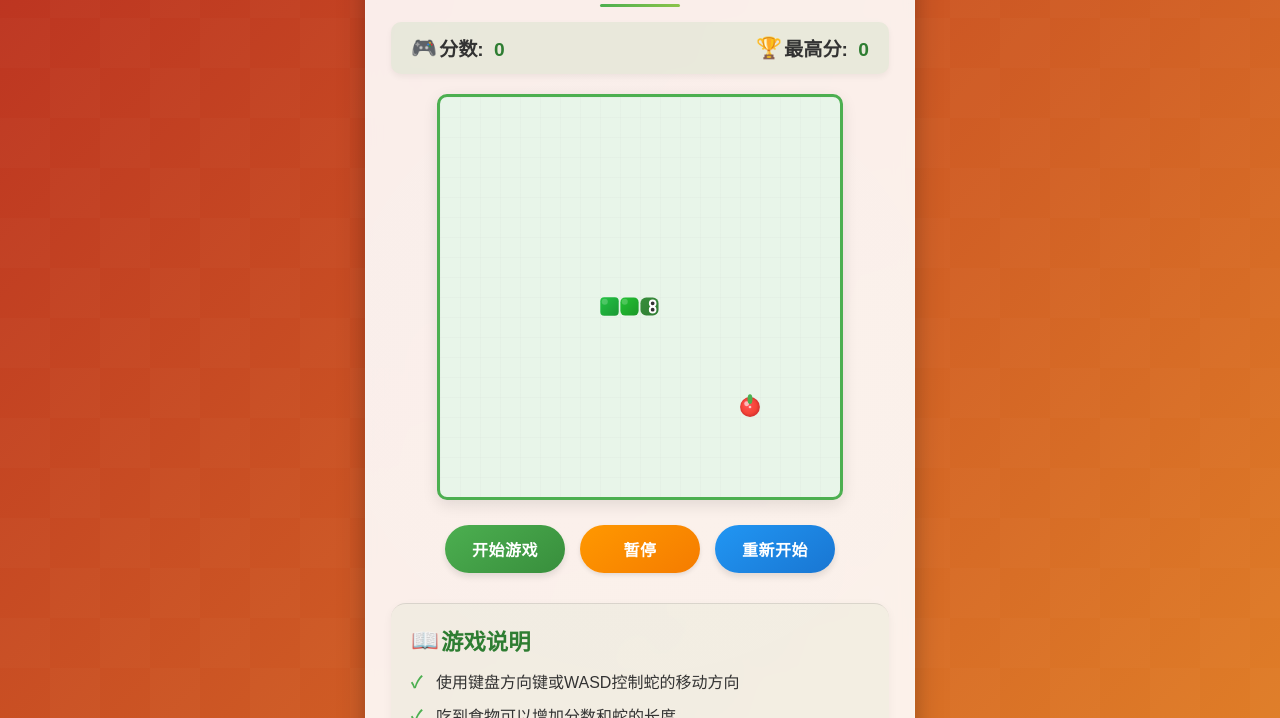
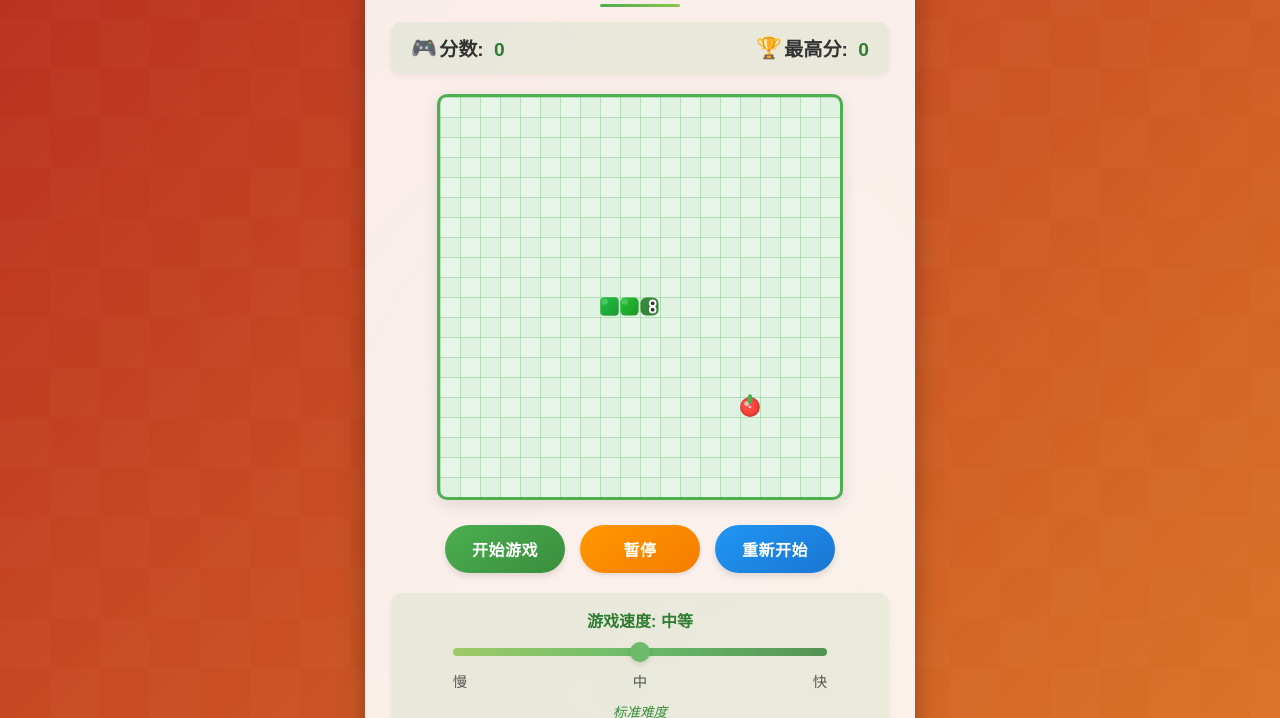
Before and after one commit to Echoho0902/SnakeGame, a plain HTML site: page index.html in a window 1280 px wide. Shown: the part 82-800 px from the top of the page. Drawn offline with Linux system fonts and the light colour scheme.

Commit message:
feat(game): add speed control slider with visual feedback
Implement adjustable game speed with three levels (slow, medium, fast) through a slider control. Includes visual feedback animations and updated background styling. The speed change takes immediate effect during gameplay.

```diff
--- a/index.html
+++ b/index.html
@@ -19,6 +19,16 @@
             <button id="pauseBtn">暂停</button>
             <button id="restartBtn">重新开始</button>
         </div>
+        <div class="speed-control">
+            <label for="speedSlider">游戏速度: <span id="speedValue">中等</span></label>
+            <input type="range" id="speedSlider" min="1" max="3" value="2" step="1">
+            <div class="speed-labels">
+                <span>慢</span>
+                <span>中</span>
+                <span>快</span>
+            </div>
+            <div class="speed-description">标准难度</div>
+        </div>
         <div class="instructions">
             <h2>游戏说明</h2>
             <p>使用键盘方向键或WASD控制蛇的移动方向</p>
--- a/script.js
+++ b/script.js
@@ -9,10 +9,19 @@ document.addEventListener('DOMContentLoaded', () => {
     const restartBtn = document.getElementById('restartBtn');
     const scoreElement = document.getElementById('score');
     const highScoreElement = document.getElementById('highScore');
+    const speedSlider = document.getElementById('speedSlider');
+    const speedValue = document.getElementById('speedValue');
 
     // 游戏配置
     const gridSize = 20; // 网格大小
-    const gameSpeed = 150; // 游戏速度（毫秒）
+    let gameSpeed = 150; // 游戏速度（毫秒），默认中等速度
+
+    // 速度配置
+    const speedSettings = {
+        1: { speed: 200, text: '慢速', description: '适合初学者' },
+        2: { speed: 150, text: '中等', description: '标准难度' },
+        3: { speed: 100, text: '快速', description: '挑战模式' }
+    };
 
     // 游戏状态
     let snake = [];
@@ -81,6 +90,37 @@ document.addEventListener('DOMContentLoaded', () => {
             // 启动动画循环
             lastFrameTime = performance.now();
             requestAnimationFrame(draw);
+        }
+    }
+
+    // 更新游戏速度
+    function updateGameSpeed(speedLevel) {
+        const setting = speedSettings[speedLevel];
+        gameSpeed = setting.speed;
+        speedValue.textContent = setting.text;
+
+        // 更新速度描述
+        const descriptionElement = document.querySelector('.speed-description');
+        if (descriptionElement) {
+            descriptionElement.textContent = setting.description;
+
+            // 添加动画效果
+            descriptionElement.style.animation = 'none';
+            setTimeout(() => {
+                descriptionElement.style.animation = 'fadeIn 0.5s ease-in-out';
+            }, 10);
+        }
+
+        // 如果游戏正在运行，需要重新设置定时器
+        if (gameInterval && !isPaused) {
+            clearInterval(gameInterval);
+            gameInterval = setInterval(gameLoop, gameSpeed);
+
+            // 添加视觉反馈
+            const canvas = document.getElementById('gameCanvas');
+            canvas.classList.remove('speed-change');
+            void canvas.offsetWidth; // 触发重绘
+            canvas.classList.add('speed-change');
         }
     }
 
@@ -570,10 +610,18 @@ document.addEventListener('DOMContentLoaded', () => {
         }
     });
 
-    // 按钮事件监听
+    // 事件监听
     startBtn.addEventListener('click', startGame);
     pauseBtn.addEventListener('click', pauseGame);
     restartBtn.addEventListener('click', restartGame);
+
+    // 速度滑块事件监听
+    speedSlider.addEventListener('input', function() {
+        updateGameSpeed(this.value);
+    });
+
+    // 初始化速度设置
+    updateGameSpeed(speedSlider.value);
 
     // 移动端触摸控制
     let touchStartX = 0;
--- a/style.css
+++ b/style.css
@@ -124,9 +124,12 @@ h1::after {
 #gameCanvas {
     background-color: #e8f5e9;
     background-image:
-        linear-gradient(rgba(200, 200, 200, 0.1) 1px, transparent 1px),
-        linear-gradient(90deg, rgba(200, 200, 200, 0.1) 1px, transparent 1px);
-    background-size: 20px 20px;
+        linear-gradient(rgba(76, 175, 80, 0.3) 1px, transparent 1px),
+        linear-gradient(90deg, rgba(76, 175, 80, 0.3) 1px, transparent 1px),
+        linear-gradient(45deg, rgba(76, 175, 80, 0.05) 25%, transparent 25%, transparent 75%, rgba(76, 175, 80, 0.05) 75%),
+        linear-gradient(45deg, rgba(76, 175, 80, 0.05) 25%, transparent 25%, transparent 75%, rgba(76, 175, 80, 0.05) 75%);
+    background-size: 20px 20px, 20px 20px, 40px 40px, 40px 40px;
+    background-position: 0 0, 0 0, 0 0, 20px 20px;
     border: 3px solid #4CAF50;
     border-radius: 10px;
     display: block;
@@ -156,6 +159,87 @@ h1::after {
     justify-content: center;
     gap: 15px;
     flex-wrap: wrap;
+}
+
+.speed-control {
+    margin-top: 20px;
+    text-align: center;
+    background-color: rgba(76, 175, 80, 0.1);
+    border-radius: 10px;
+    padding: 15px;
+    box-shadow: 0 3px 6px rgba(0, 0, 0, 0.05);
+}
+
+.speed-description {
+    margin-top: 10px;
+    font-size: 0.85rem;
+    color: #388E3C;
+    font-style: italic;
+    height: 20px;
+}
+
+@keyframes fadeIn {
+    from { opacity: 0; transform: translateY(-5px); }
+    to { opacity: 1; transform: translateY(0); }
+}
+
+@keyframes speedChange {
+    0% { box-shadow: 0 0 0 2px rgba(76, 175, 80, 0.5); }
+    50% { box-shadow: 0 0 0 4px rgba(76, 175, 80, 0.3); }
+    100% { box-shadow: 0 0 0 2px rgba(76, 175, 80, 0); }
+}
+
+.speed-change {
+    animation: speedChange 0.5s ease-out;
+}
+
+.speed-control label {
+    display: block;
+    margin-bottom: 10px;
+    font-weight: 600;
+    color: #2E7D32;
+}
+
+#speedSlider {
+    width: 80%;
+    margin: 0 auto;
+    -webkit-appearance: none;
+    height: 8px;
+    border-radius: 5px;
+    background: linear-gradient(90deg, #8BC34A, #4CAF50, #2E7D32);
+    outline: none;
+    opacity: 0.8;
+    transition: opacity 0.2s;
+}
+
+#speedSlider:hover {
+    opacity: 1;
+}
+
+#speedSlider::-webkit-slider-thumb {
+    -webkit-appearance: none;
+    appearance: none;
+    width: 20px;
+    height: 20px;
+    border-radius: 50%;
+    background: #4CAF50;
+    cursor: pointer;
+    box-shadow: 0 2px 5px rgba(0, 0, 0, 0.2);
+    transition: all 0.3s ease;
+}
+
+#speedSlider::-webkit-slider-thumb:hover {
+    background: #2E7D32;
+    transform: scale(1.1);
+}
+
+.speed-labels {
+    display: flex;
+    justify-content: space-between;
+    width: 80%;
+    margin: 10px auto 0;
+    font-size: 0.9rem;
+    color: #555;
 }
 
 button {
```
